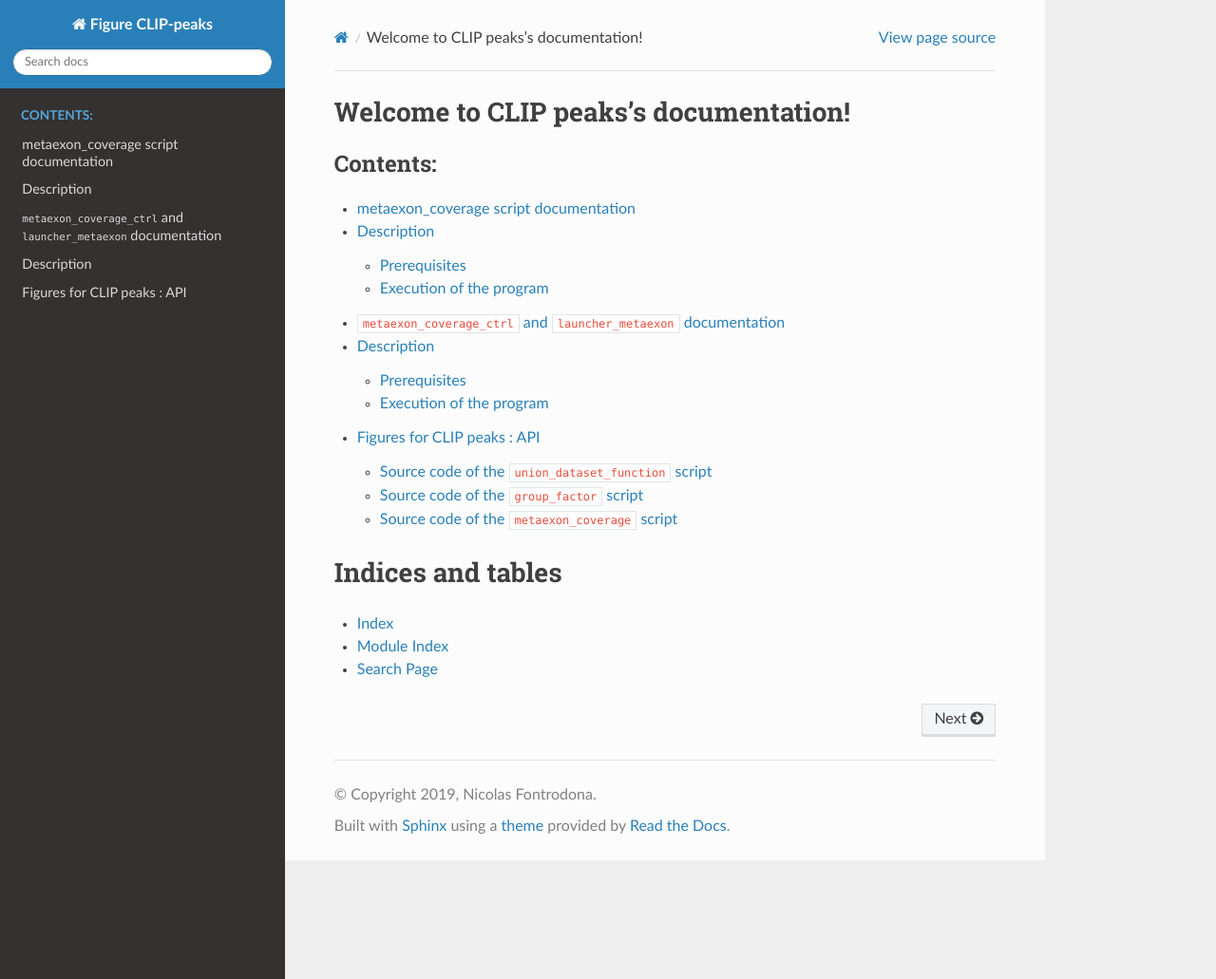
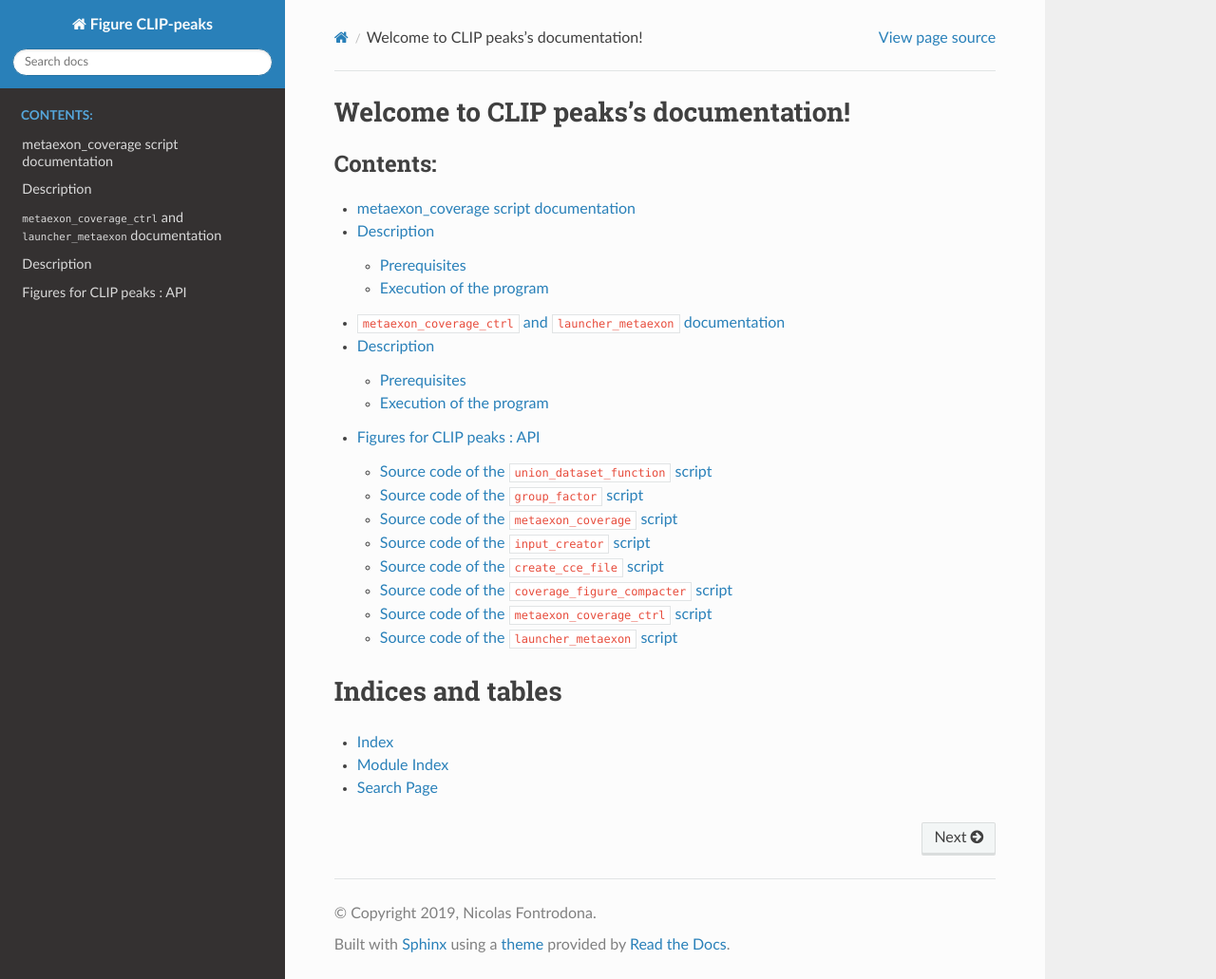
Before and after one commit to LBMC/Lemaire_et_al_2019, a Sphinx documentation site: the page built from Clip_analysis/doc/source/index.rst, in a window 1280 px wide and 1031 px high. Shown: the whole window at 95% size. Built offline with Sphinx 7.4.7 and the Read the Docs theme 2.0.0, drawn with Linux system fonts in a browser that asks for light colours.

Commit message:
doc/source/api.rst doc/source/other.rst: documentation update

```diff
--- a/Clip_analysis/doc/source/api.rst
+++ b/Clip_analysis/doc/source/api.rst
@@ -20,3 +20,38 @@ Source code of the ``metaexon_coverage`` script
 
 .. automodule:: metaexon_coverage
   :members:
+
+
+Source code of the ``input_creator`` script
+----------------------------------------------------
+
+.. automodule:: input_creator
+  :members:
+
+
+Source code of the ``create_cce_file`` script
+----------------------------------------------------
+
+.. automodule:: create_cce_file
+  :members:
+
+
+Source code of the ``coverage_figure_compacter`` script
+-------------------------------------------------------
+
+.. automodule:: coverage_figure_compacter
+  :members:
+
+
+Source code of the ``metaexon_coverage_ctrl`` script
+----------------------------------------------------
+
+.. automodule:: metaexon_coverage_ctrl
+  :members:
+
+
+Source code of the ``launcher_metaexon`` script
+----------------------------------------------------
+
+.. automodule:: launcher_metaexon
+  :members:
```
Also changed, not shown: Clip_analysis/doc/source/other.rst (+5 -2 lines).
